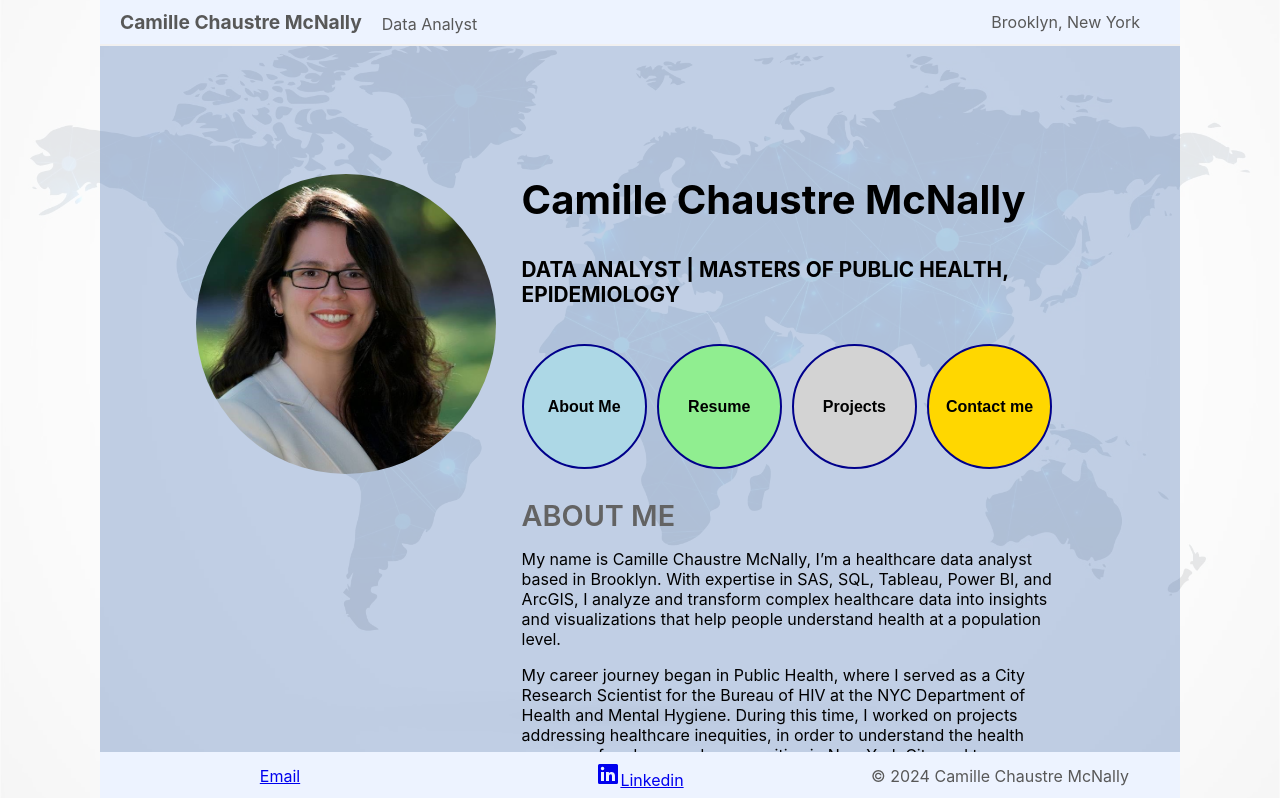
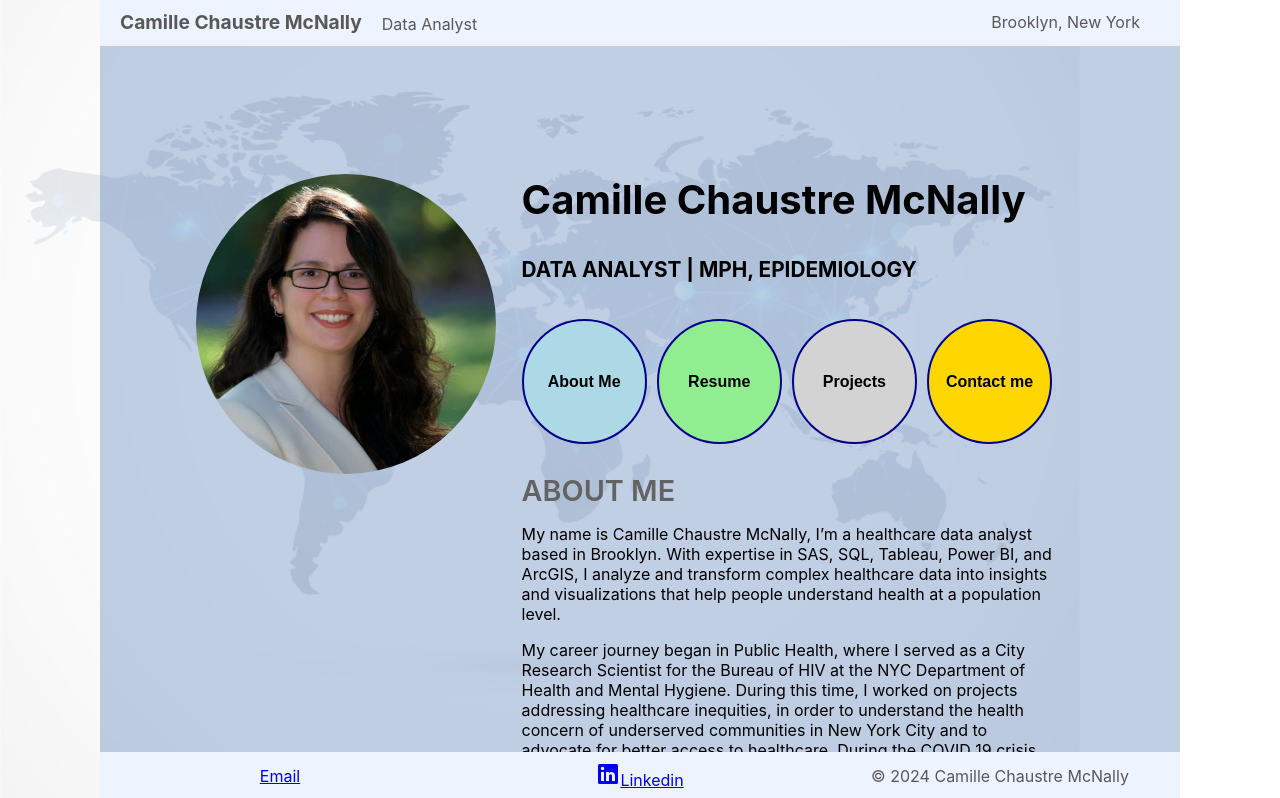
Before and after one commit to TheMartinCrabtree/web-cam, a React (Create React App) app in the folder frontend/: page / in a window 1280 px wide. Shown: the top 798 px of the page. Built offline with nearby package versions, Linux system fonts and the light colour scheme.

Commit message:
added temp fix for background layer

```diff
--- a/frontend/src/App.tsx
+++ b/frontend/src/App.tsx
@@ -5,7 +5,6 @@ import { InitOptions } from "react-ga4/types/ga4";
 import Header from "./components/header/Header";
 import Profile from "./components/profile/Profile";
 import Footer from "./components/footer/Footer";
-// import Navbar from "./components/navbar/Navbar";
 
 // using https://www.npmjs.com/package/react-ga4
 // array of tracker data objects
@@ -15,11 +14,13 @@ const AppWrapper = styled.div`
   position: relative;
   height: 100vh;
 `;
+
+// width temp set to 1080px until viewport adaption
 const BackgroundLayer = styled.div`
   position: absolute;
   top: 0;
   left: 0;
-  width: 100%;
+  min-width: 1080px;
   height: 100%;
   background: url("./background.webp");
   background-size: cover;
--- a/frontend/src/components/profile/Profile.tsx
+++ b/frontend/src/components/profile/Profile.tsx
@@ -68,9 +68,7 @@ const Profile = () => {
       </ImageContainer>
       <InfoContainer>
         <TitleContainer>Camille Chaustre McNally</TitleContainer>
-        <SubtitleContainer>
-          DATA ANALYST | MASTERS OF PUBLIC HEALTH, EPIDEMIOLOGY
-        </SubtitleContainer>
+        <SubtitleContainer>DATA ANALYST | MPH, EPIDEMIOLOGY</SubtitleContainer>
         <Navbar setActiveView={setActiveView} />
         {_renderActiveView()}
       </InfoContainer>
```
